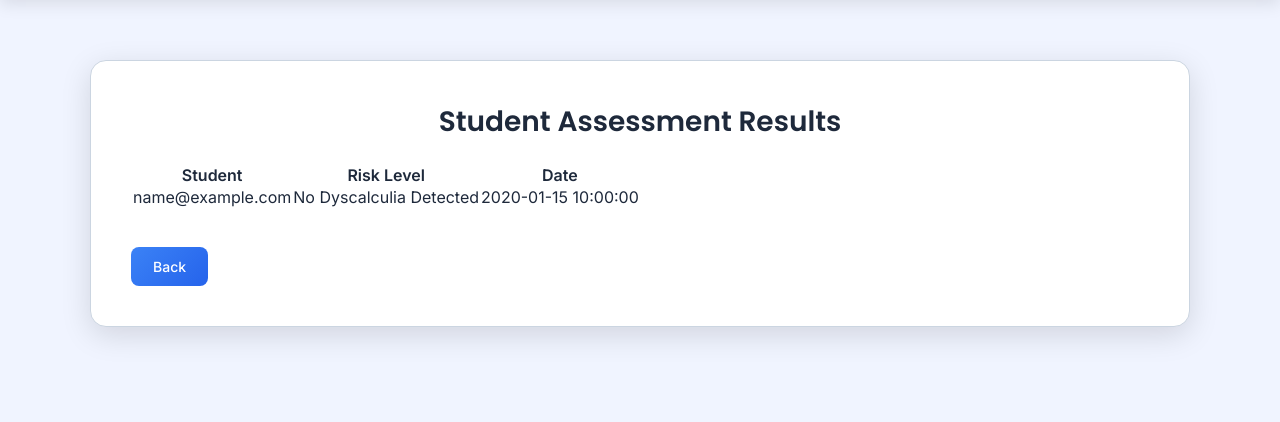
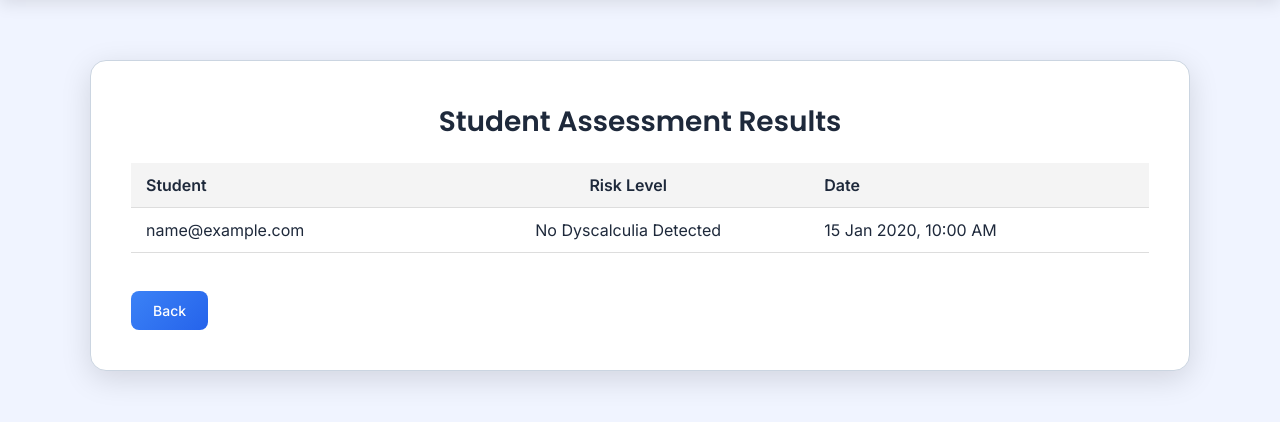
Before and after one commit to Fbn1234567/Dyscalculia-, a Flask app: page /teacher_results in a window 1280 px wide. Shown: the part 67-489 px from the top of the page. Run offline with Flask 3, Linux system fonts and the light colour scheme; a database or web service that is not in the repository returns one stand-in record (values such as "Sample title"); some libraries are stand-ins or nearby versions.

Commit message:
fix table alignment

```diff
--- a/app.py
+++ b/app.py
@@ -655,5 +655,5 @@ def teacher_results():
 # -----------------------------
 # RUN APP
 # -----------------------------
-if __name__ == "__main__":
-    app.run(host="0.0.0.0", port=10000)
+port = int(os.environ.get("PORT", 10000))
+app.run(host="0.0.0.0", port=port)
--- a/static/style.css
+++ b/static/style.css
@@ -490,3 +490,35 @@ input::placeholder {
         padding: 30px 50px;
     }
 }
+
+/* ===== TABLE STYLING ===== */
+table {
+    width: 100%;
+    border-collapse: collapse;
+    margin-top: 20px;
+}
+
+th,
+td {
+    padding: 12px 15px;
+    text-align: left;
+}
+
+th {
+    background-color: #f4f4f4;
+    font-weight: 600;
+}
+
+tr {
+    border-bottom: 1px solid #ddd;
+}
+
+tr:hover {
+    background-color: #f9f9f9;
+}
+
+/* Center Risk Level column */
+td:nth-child(2),
+th:nth-child(2) {
+    text-align: center;
+}
--- a/templates/teacher_results.html
+++ b/templates/teacher_results.html
@@ -52,7 +52,7 @@
 
                     </td>
 
-                    <td>{{ r.created_at }}</td>
+                    <td>{{ r.created_at.strftime('%d %b %Y, %I:%M %p') }}</td>
 
                 </tr>
 
```
